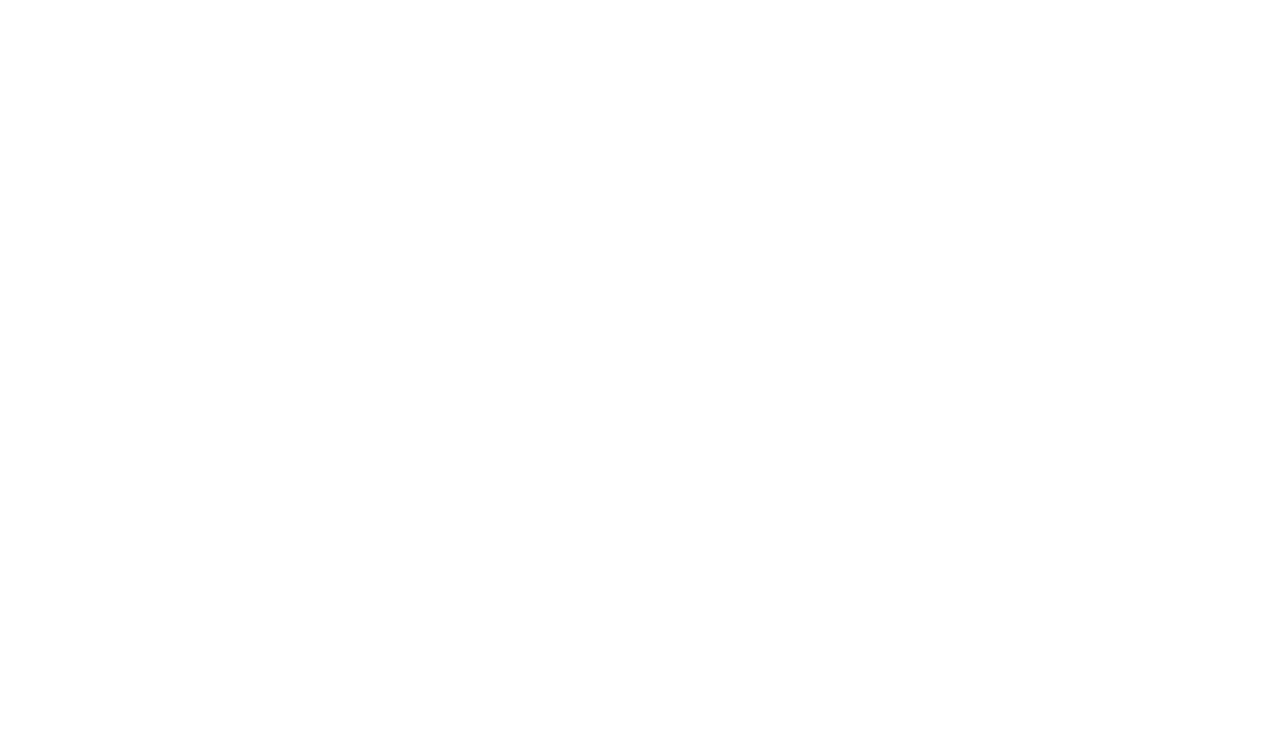
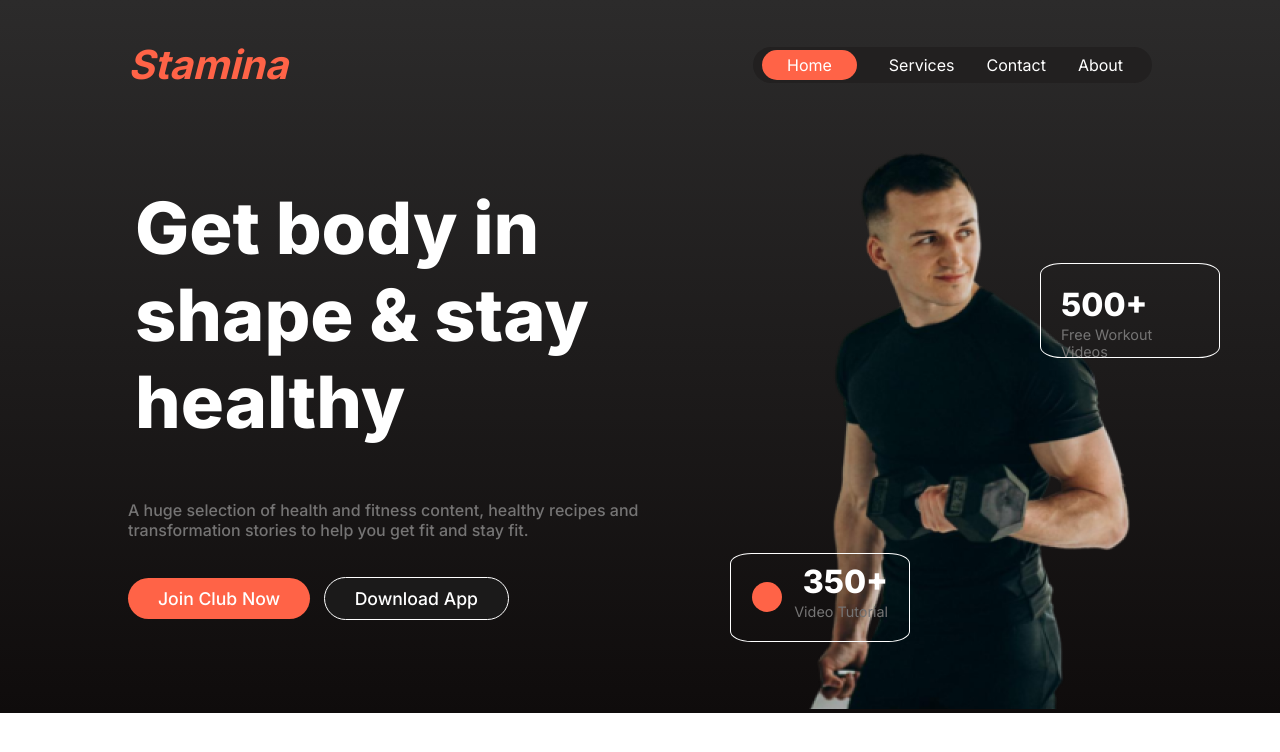
Before and after one commit to Jihanchy/Stamina, a plain HTML site: page index.html in a window 1280 px wide. Drawn offline with Linux system fonts and the light colour scheme.

Commit message:
added images

```diff
--- a/index.html
+++ b/index.html
@@ -7,8 +7,50 @@
     <link rel="stylesheet" href="styles/style.css">
 </head>
 <body>
-    <header>
+    <header class="bg-light">
+          <nav class="nav-bar display-flex">
+            <h3 class="brand"><i>Stamina</i></h3>
+           <ul class="nav-links display-flex">
+            <li class="nav-item"><a href="" class="nav-link"><span class="btn">Home</span></a></li>
+            <li class="nav-item"><a href="" class="nav-link">Services</a></li>
+            <li class="nav-item"><a href="" class="nav-link">Contact</a></li>
+            <li class="nav-item"><a href="" class="nav-link">About</a></li>
+           </ul>
 
+        </nav>
+        <div class="banner-container display-flex">
+            <div class="banner-content">
+                <h1 class="banner-title">
+                      Get body in <span class="text-primary">shape</span> & stay healthy
+                </h1>
+                <p class="banner-description">A huge selection of health and fitness content,
+                    healthy recipes and transformation stories to help you get fit and stay fit.
+                </p>
+                <button class="btn-primary">Join Club Now</button>
+                <button class="download-btn">Download App</button>
+            </div>
+            <div class="banner-image">
+                <img src="images/Images 2.png" alt="">
+                <div class="free-videos">
+                    <p class="free-videos-title">500+ </p>
+                    <p class="free-videos-description dark-1">Free Workout Videos</p>
+                </div>
+                <div class="video-tutorial-container">
+                     <div class="circle">
+
+                     </div>
+                     <div>
+                        <p class="free-videos-title">
+                            350+
+                       </p>
+                       <p class="free-videos-description dark-1">
+                           Video Tutorial
+                       </p>
+
+                     </div>
+                </div>
+            </div>
+        </div>
     </header>
     <main>
 
--- a/styles/style.css
+++ b/styles/style.css
@@ -0,0 +1,164 @@
+@import url('https://fonts.googleapis.com/css2?family=Inter:wght@100..900&display=swap');
+*{
+    font-family: "Inter", sans-serif;
+}
+/* shared styles */
+.bg-light{
+    background-image:linear-gradient(180.00deg, rgb(44, 43, 43), rgb(15, 12, 12) 100%);
+
+}
+
+.display-flex{
+    display: flex;
+}
+.brand{
+    font-size:2.5rem;
+    font-weight: 700;
+    color: tomato
+}
+.btn{
+    border: none;
+    border-radius: 20px;
+    padding: 5px 25px;
+    background-color:tomato;
+}
+body{
+    width: 100%;
+    margin: 0 auto;
+}
+.btn-primary{
+     font-size: 1.1rem;
+     font-weight: 500;
+     border-radius: 39px;
+     border: none;
+     padding: 10px 30px;
+     background-color:tomato ;
+     color: white;
+
+}
+.download-btn{
+    font-size: 1.1rem;
+    font-weight: 500;
+    border-radius: 39px;
+    border: 1px solid white;
+    padding: 10px 30px;
+    background-color: rgb(27, 26, 26);
+    color: white;
+    margin-left: 9px;
+
+}
+.dark-1{
+    font-size: 0.9rem;
+    color:rgb(117, 116, 116);
+
+}
+.text-primary{
+
+}
+/* navbar related styles */
+
+.nav-bar, .banner-container{
+    width: 80%;
+    margin:  auto;
+}
+.nav-bar{
+ justify-content: space-between;
+    align-items: center;
+}
+
+.nav-item{
+    list-style: none;
+    margin-left: 5px;
+    margin-right: 25px;
+
+    padding: 5px 1px 5px 1px ;
+
+
+}
+.nav-links{
+    align-items: center;
+    padding: 3px;
+    border:none;
+    border-radius:20px;
+    background-color:rgb(34, 32, 32);
+
+
+}
+.nav-link{
+    text-decoration: none;
+    color: white;
+}
+
+/* banner section related styles */
+.banner-container{
+
+}
+.banner-content, .banner-image{
+    width: 50%;
+    justify-content: center;
+}
+.banner-content{
+
+}
+.banner-title{
+    font-size: 4.5rem;
+    font-weight: 800;
+    color: white;
+    padding: 7px;
+}
+.banner-description{
+    font-weight: 500;
+    color: rgb(117, 116, 116);
+    margin-bottom: 37px;
+}
+.banner-image{
+    text-align: right;
+    position: relative;
+}
+.free-videos{
+    text-align: left;
+    width: 27%;
+    height: 9%;
+    padding: 20px;
+    border-radius: 12%;
+    border: 1px solid white;
+    position: absolute;
+    margin-left: 400px;
+    margin-top: -450px;
+
+}
+.free-videos-title{
+    color: white;
+    font-size: 2rem;
+    font-weight: 800;
+    margin-top: 1px;
+    margin-bottom: 0px;
+}
+.free-videos-description{
+    margin-top: 2px;
+}
+.video-tutorial-container{
+   border: 1px solid white;
+    display: flex;
+    justify-content: center;
+    align-items: center;
+    gap: 12px;
+    border-radius: 12%;
+    width:27% ;
+    height: 8%;
+    padding: 20px;
+    position: absolute;
+    margin-top: -160px;
+    margin-left:90px ;
+
+
+}
+.circle{
+    border: none;
+    height: 30px;
+    width: 30px;
+    border-radius: 50%;
+    background-color: tomato;
+}
+
+/* banner section end here */
```
